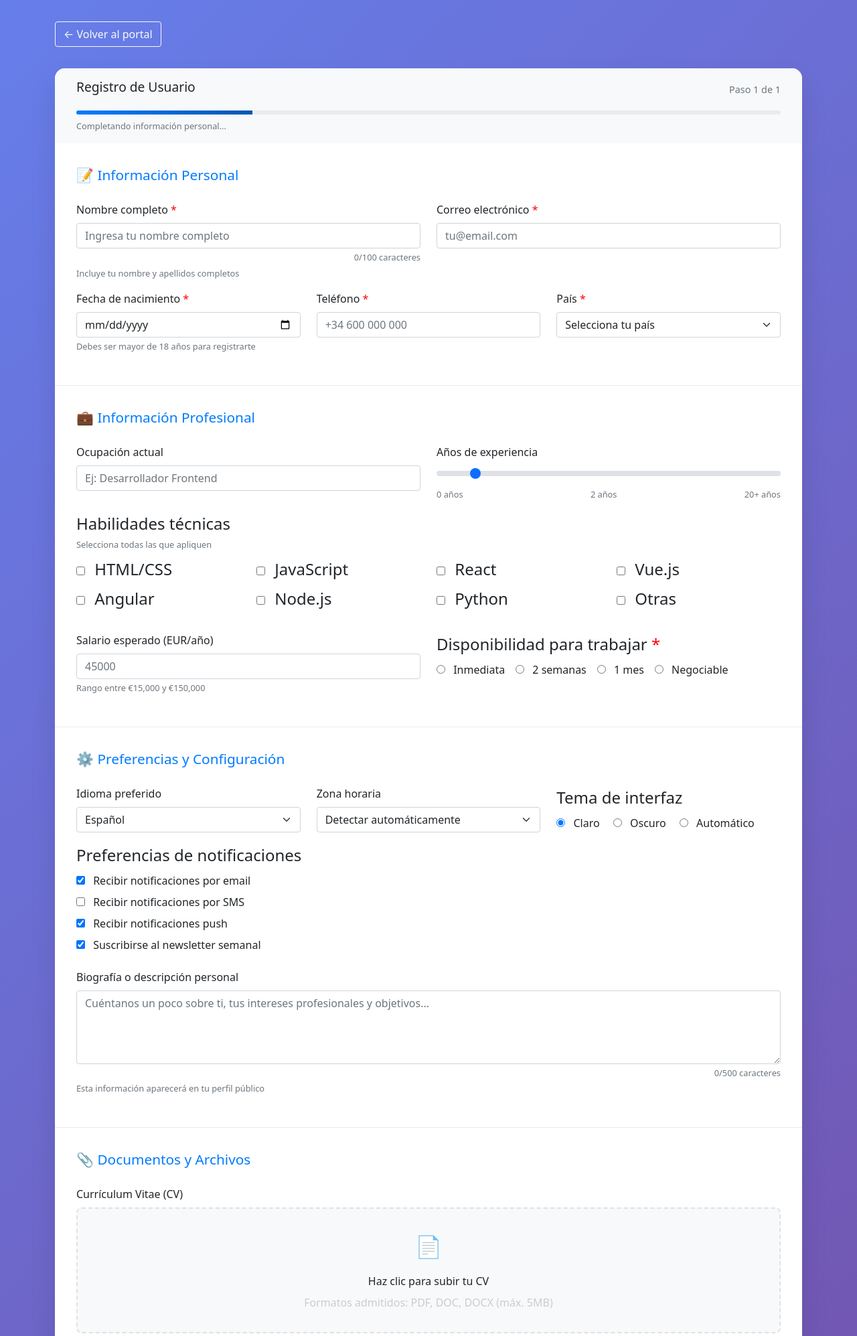
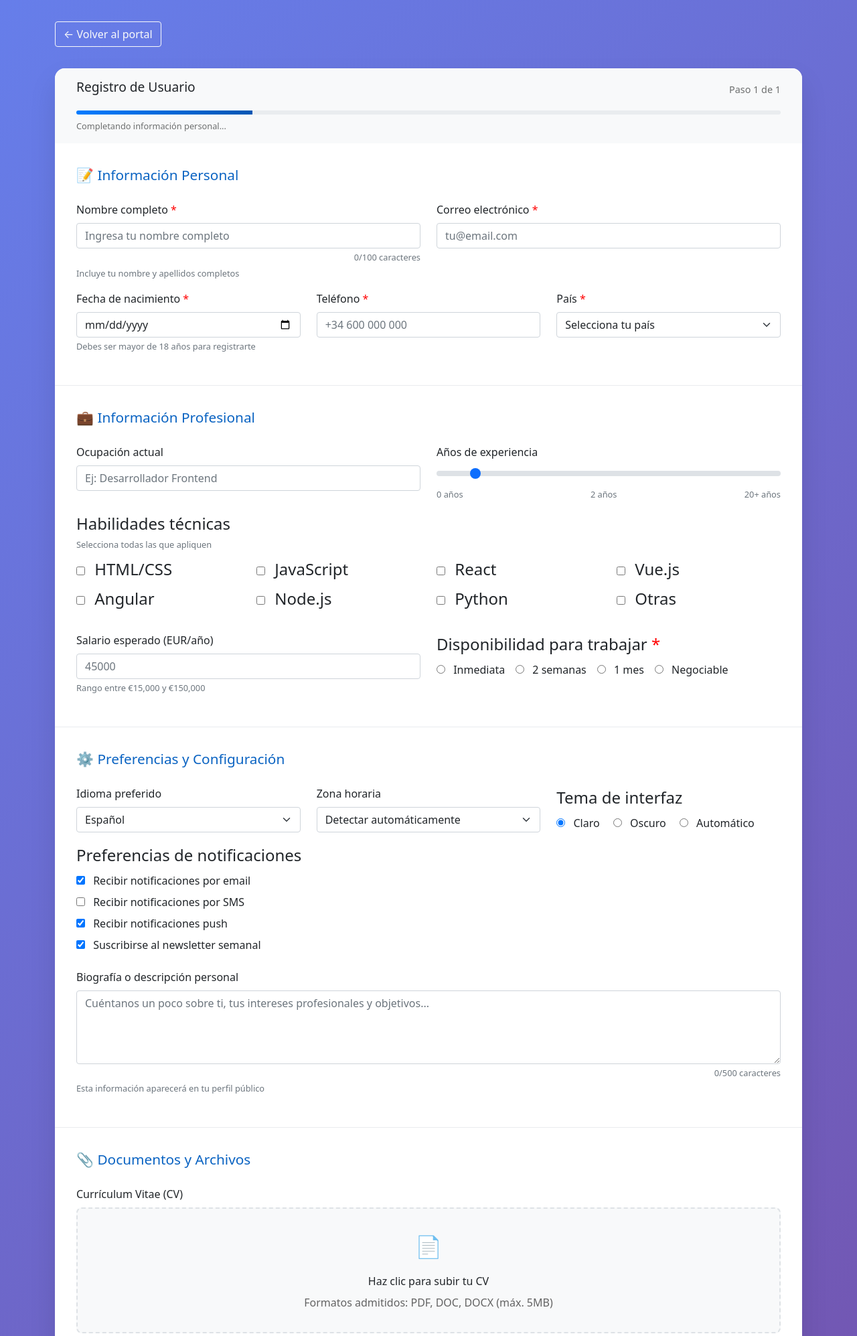
Before and after one commit to carlos-lopez-martinez/IPO-practica0, a Flask app: page /ejercicio/ejercicio3_alta_usuario in a window 1280 px wide. Shown: the top 1995 px of the page at 67% size. Run offline with Flask 3, Linux system fonts and the light colour scheme.

Commit message:
conseguido un 10.0 en el AIM score de la pagina

```diff
--- a/templates/ejercicio3_alta_usuario.html
+++ b/templates/ejercicio3_alta_usuario.html
@@ -106,7 +106,7 @@
 
         /* Problemas de contraste intencionados */
         .subtle-text {
-            color: #ccc;
+            color: #636363;
         }
 
         .validation-message {
@@ -139,12 +139,12 @@
                 <header class="form-progress">
                     <div style="display: flex; justify-content: space-between; align-items: center; margin-bottom: 1rem;">
                         <h1 style="font-weight: 500; font-size: 1.2rem;">Registro de Usuario</h1>
-                        <div style="font-size: 0.9rem; color: #6c757d;">Paso 1 de 1</div>
+                        <div style="font-size: 0.9rem; color: #6D6F6F;">Paso 1 de 1</div>
                     </div>
                     <div class="progress-bar-custom">
                         <div class="progress-fill" style="width: 25%"></div>
                     </div>
-                    <div style="margin-top: 0.5rem; font-size: 0.8rem; color: #6c757d;">
+                    <div style="margin-top: 0.5rem; font-size: 0.8rem; color: #6D6F6F;">
                         Completando información personal...
                     </div>
                 </header>
@@ -156,7 +156,7 @@
                         <!-- Sección 1: Información Personal - MÚLTIPLES PROBLEMAS -->
                         <fieldset class="form-section">
                             <!-- PROBLEMA: Sin fieldset para agrupar -->
-                            <legend style="font-size: 1.3rem; font-weight: 500; margin-bottom: 1.5rem; color: #007bff;">
+                            <legend style="font-size: 1.3rem; font-weight: 500; margin-bottom: 1.5rem; color: #0A63C2;">
                                 📝 Información Personal
                             </legend>
 
@@ -245,7 +245,7 @@
 
                         <!-- Sección 2: Información Profesional - PROBLEMAS -->
                         <div class="form-section">
-                            <div style="font-size: 1.3rem; font-weight: 500; margin-bottom: 1.5rem; color: #007bff;">
+                            <div style="font-size: 1.3rem; font-weight: 500; margin-bottom: 1.5rem; color: #0A63C2;">
                                 💼 Información Profesional
                             </div>
 
@@ -276,15 +276,17 @@
 
                                 <!-- Experiencia -->
                                 <div class="col-md-6 mb-3">
-                                    <div class="form-label">Años de experiencia</div>
+                                    <label id="label-experiencia" for="range-experiencia" class="form-label">Años de experiencia</label>
                                     <!-- PROBLEMA: Range input sin descripción accesible -->
                                     <input type="range"
+                                        id="range-experiencia"
                                         class="form-range"
                                         name="experience"
                                         min="0"
                                         max="20"
                                         value="2"
-                                        step="1">
+                                        step="1"
+                                        aria-labelledby="label-experiencia">
                                     <div class="range-display">
                                         <span>0 años</span>
                                         <span id="experienceValue">2 años</span>
@@ -384,7 +386,7 @@
 
                         <!-- Sección 3: Preferencias y Configuración - PROBLEMAS -->
                         <div class="form-section">
-                            <div style="font-size: 1.3rem; font-weight: 500; margin-bottom: 1.5rem; color: #007bff;">
+                            <div style="font-size: 1.3rem; font-weight: 500; margin-bottom: 1.5rem; color: #0A63C2;">
                                 ⚙️ Preferencias y Configuración
                             </div>
 
@@ -472,7 +474,7 @@
 
                         <!-- Sección 4: Documentos y Archivos - PROBLEMAS CRÍTICOS -->
                         <div class="form-section">
-                            <div style="font-size: 1.3rem; font-weight: 500; margin-bottom: 1.5rem; color: #007bff;">
+                            <div style="font-size: 1.3rem; font-weight: 500; margin-bottom: 1.5rem; color: #0A63C2;">
                                 📎 Documentos y Archivos
                             </div>
 
@@ -576,7 +578,7 @@
                         <div class="form-section">
                             <!-- PROBLEMA: Checkboxes legales sin fieldset -->
                             <fieldset class="mb-3">
-                                <legend style="font-size: 1.3rem; font-weight: 500; margin-bottom: 1.5rem; color: #007bff;">
+                                <legend style="font-size: 1.3rem; font-weight: 500; margin-bottom: 1.5rem; color: #0A63C2;">
                                     ✅ Confirmación y Términos
                                 </legend>
                                 <div class="checkbox-group">
@@ -616,7 +618,7 @@
                             </fieldset>
 
                             <!-- Verificación final -->
-                            <div class="mb-4 p-3" style="background: #f8f9fa; border-radius: 8px; border-left: 4px solid #007bff;">
+                            <div class="mb-4 p-3" style="background: #f8f9fa; border-radius: 8px; border-left: 4px solid #0A63C2;">
                                 <div style="font-weight: 500; margin-bottom: 0.5rem;">
                                     ⚠️ Verificación final
                                 </div>
```
